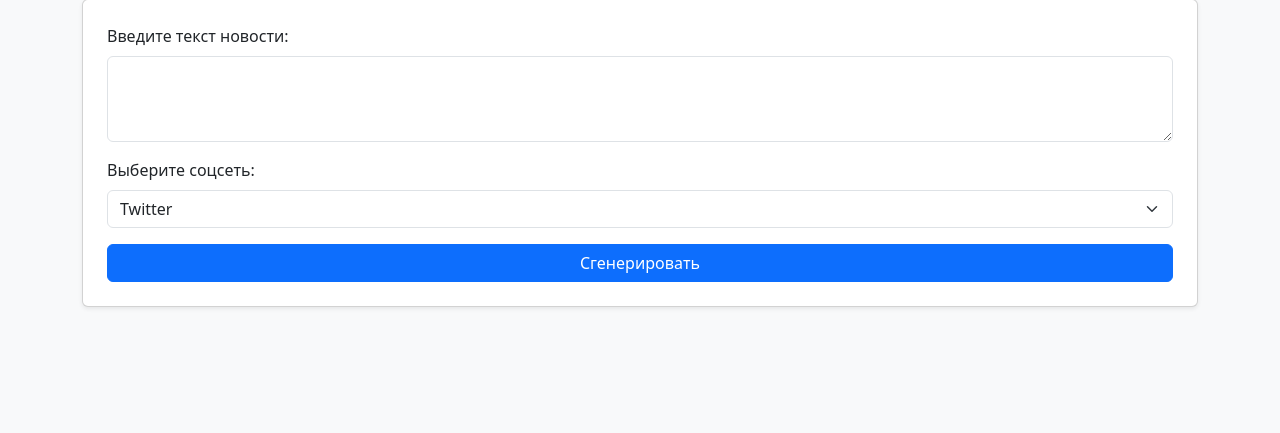
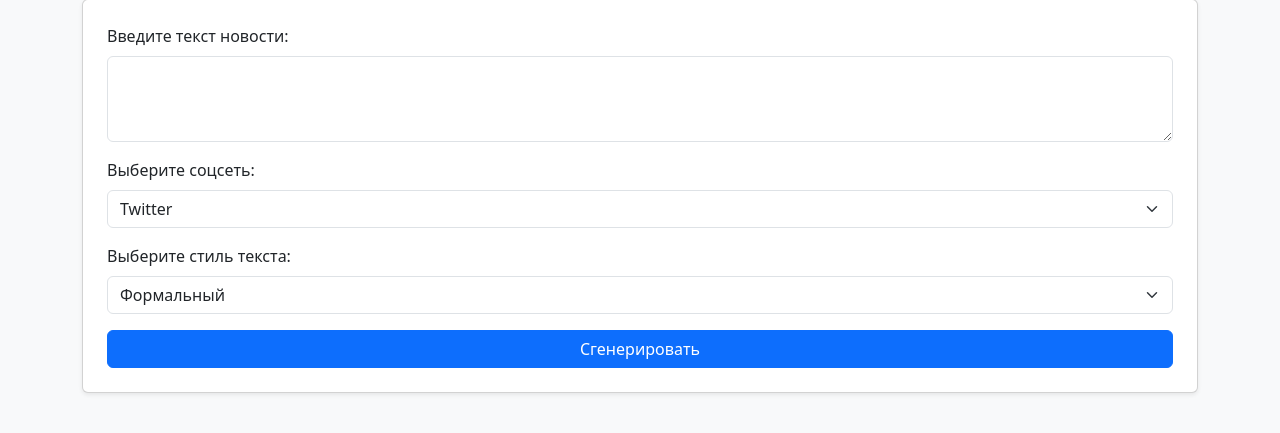
Before and after one commit to KostyaLKE/bot-generator, a Flask app: page / in a window 1280 px wide. Shown: the part 105-538 px from the top of the page. Run offline with Flask 3, Linux system fonts and the light colour scheme.

Commit message:
Update index.html

```diff
--- a/templates/index.html
+++ b/templates/index.html
@@ -23,6 +23,14 @@
                         <option value="telegram">Telegram</option>
                     </select>
                 </div>
+                <div class="mb-3">
+    <label for="style" class="form-label">Выберите стиль текста:</label>
+    <select class="form-select" id="style" name="style">
+        <option value="formal">Формальный</option>
+        <option value="informal">Неформальный</option>
+    </select>
+</div>
+
                 <button type="submit" class="btn btn-primary w-100">Сгенерировать</button>
             </form>
         </div>
```
